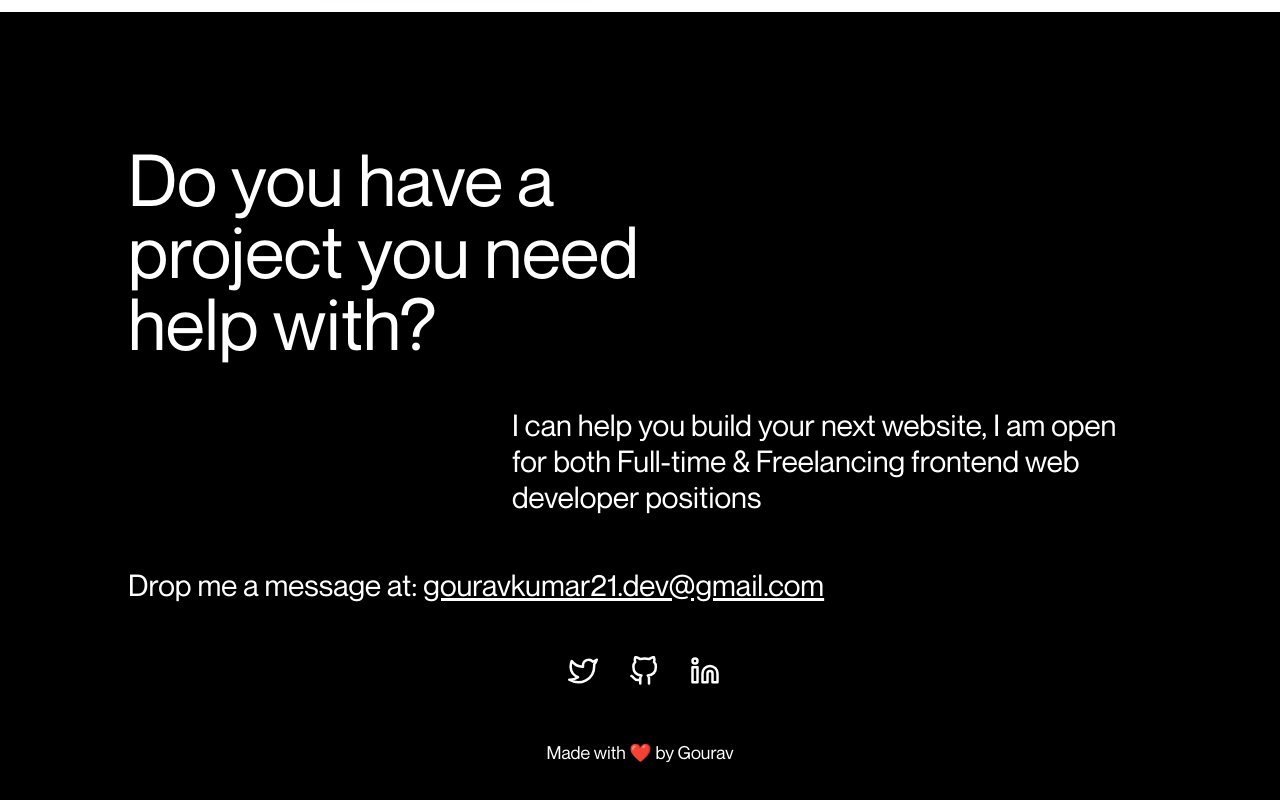
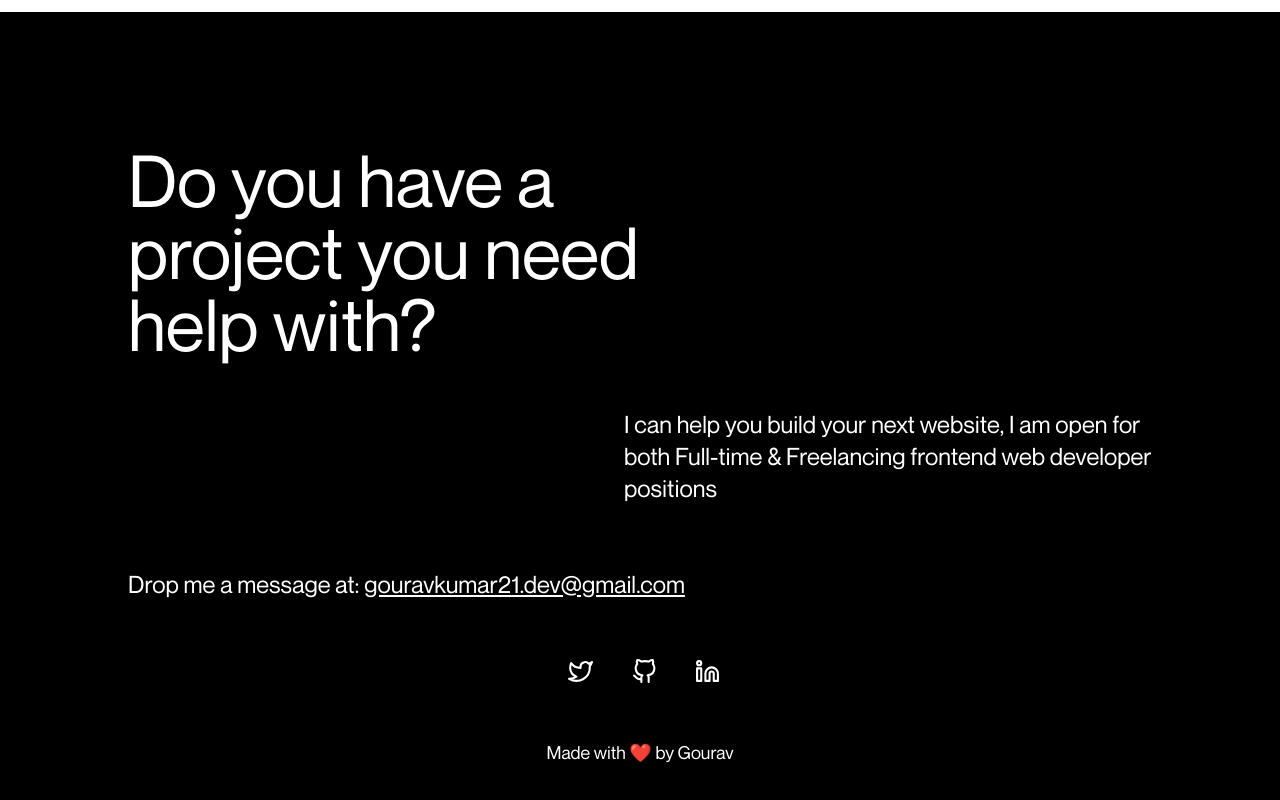
Before and after one commit to gvirus21/Portfolio-website, a Next.js app: page / in a window 1280 px wide. Shown: the part 5128-5928 px from the top of the page. Built offline with nearby package versions, Linux system fonts and the light colour scheme.

Commit message:
- Added hover animation to the contact page links - adjusted contact text size

```diff
--- a/app/Contact.tsx
+++ b/app/Contact.tsx
@@ -49,7 +49,7 @@ const Contact = () => {
         <div className="relative">
           <motion.h1
             variants={textVariant}
-            className="text-white xs:text-2xl md:text-3xl max-w-[40rem] mt-12 md:absolute md:right-0"
+            className="text-white xs:text-2xl md:text-2xl max-w-[33rem] mt-12 md:absolute md:right-0"
           >
             I can help you build your next website, I am open for both Full-time
             & Freelancing frontend web developer positions
@@ -58,11 +58,11 @@ const Contact = () => {
         <div>
           <motion.h2
             variants={textVariant}
-            className="xs:text-xl md:text-3xl text-white mt-10 md:mt-52"
+            className="xs:text-xl md:text-2xl text-white mt-10 md:mt-52"
           >
             Drop me a message at:{" "}
             <a
-              className="underline xs:text-xl md:text-3xl "
+              className="underline xs:text-xl md:text-2xl "
               href="mailto:gouravkumar21.dev@gmail.com"
             >
               gouravkumar21.dev@gmail.com
@@ -103,6 +103,10 @@ const SocialLinks = () => {
                 variants={linkVariant}
                 initial="initial"
                 whileInView="visible"
+                whileHover={{
+                  scale: 1.2,
+                  transition: { type: "spring", duration: 0.4 },
+                }}
                 viewport={{ once: true, amount: 0.4 }}
                 transition={{
                   duration: 0.4,
@@ -112,7 +116,7 @@ const SocialLinks = () => {
                 className="text-white text-4xl flex items-center"
               >
                 <div className="ml-2">
-                  <IconContext.Provider value={{ size: "30" }}>
+                  <IconContext.Provider value={{ size: "25" }}>
                     {item.icon}
                   </IconContext.Provider>
                 </div>
--- a/app/Herosection.tsx
+++ b/app/Herosection.tsx
@@ -131,7 +131,6 @@ const Herosection = () => {
             variants={scrollBallVariant}
             initial="initial"
             animate="visible"
-
             className="grid place-items-center w-16 h-16 bg-white rounded-full absolute xs:bottom-10 xs:right-10 lg:bottom-20 lg:left-10 xl:left-52 xl:bottom-40"
           >
             <motion.h2
@@ -147,7 +146,6 @@ const Herosection = () => {
           variants={linksContainerVariant}
           initial="initial"
           animate="visible"
-
           className={`xs:hidden lg:flex flex-col items-center w-32 absolute md:bottom-[8rem] md:right-0 lg:right-8`}
         >
           {socialLinks.map((link) => {
@@ -158,8 +156,6 @@ const Herosection = () => {
                   scale: 1.2,
                   transition: { type: "spring", duration: 0.4 },
                 }}
-
-
                 key={link.name}
                 href={link.link}
                 target="_blank"
```
